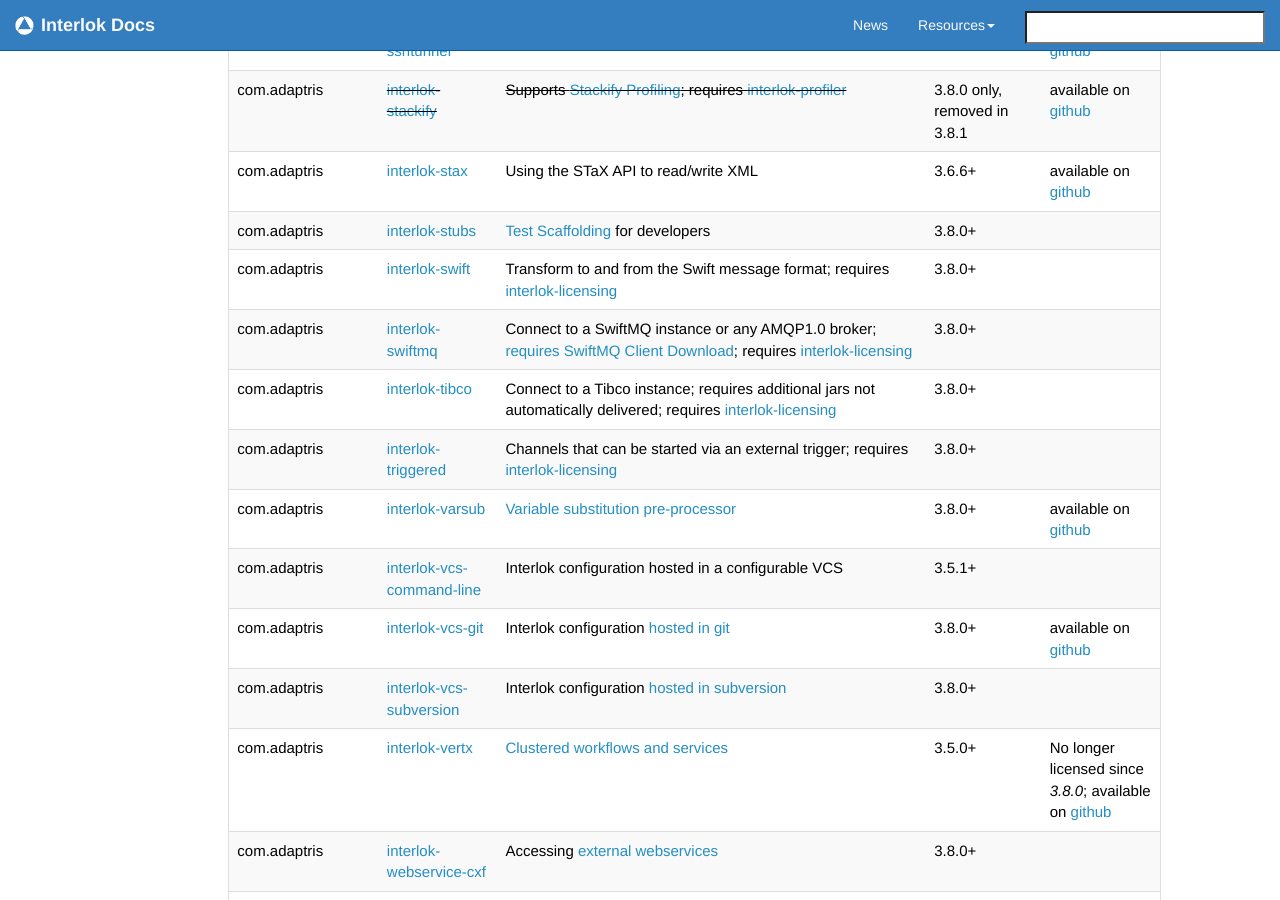
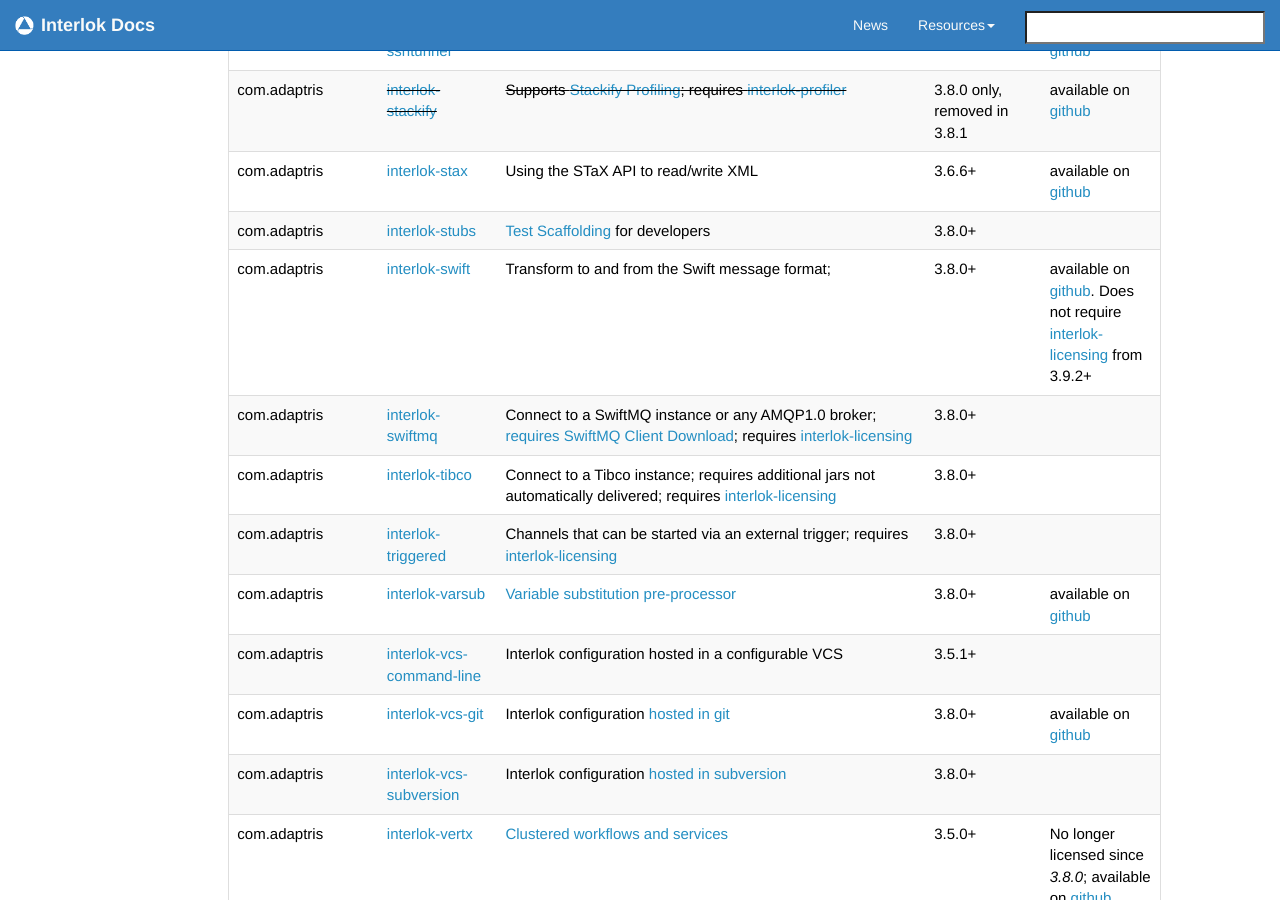
Before and after one commit to adaptris/interlok-docs-legacy, a Jekyll site: the page built from pages/adapter/adapter-optional-components.md, in a window 1280 px wide and 900 px high, scrolled down 5747 px. Built offline with Jekyll 4.4.1, drawn with Linux system fonts in a browser that asks for light colours; nearby versions of some CDN libraries; comment, search, counter and statistics services are not loaded.

Commit message:
Swift is now on github

```diff
--- a/pages/adapter/adapter-optional-components.md
+++ b/pages/adapter/adapter-optional-components.md
@@ -97,7 +97,7 @@
 |com.adaptris | ~~[interlok-stackify][]~~ | ~~Supports [Stackify Profiling](advanced-stackify-profiling.html); requires [interlok-profiler][]~~ |3.8.0 only, removed in 3.8.1|available on [github](https://github.com/adaptris/interlok-stackify)
 |com.adaptris | [interlok-stax][] | Using the STaX API to read/write XML | 3.6.6+ | available on [github](https://github.com/adaptris/interlok-stax)
 |com.adaptris | [interlok-stubs][] | [Test Scaffolding](developer-services.html#writing-tests) for developers |3.8.0+
-|com.adaptris | [interlok-swift][] | Transform to and from the Swift message format; requires [interlok-licensing][] | 3.8.0+
+|com.adaptris | [interlok-swift][] | Transform to and from the Swift message format; | 3.8.0+| available on [github](https://github.com/adaptris/interlok-swift). Does not require [interlok-licensing][] from 3.9.2+
 |com.adaptris | [interlok-swiftmq][] | Connect to a SwiftMQ instance or any AMQP1.0 broker; [requires SwiftMQ Client Download](http://swiftmq.com/downloads/index.html); requires [interlok-licensing][]| 3.8.0+
 |com.adaptris | [interlok-tibco][] | Connect to a Tibco instance; requires additional jars not automatically delivered; requires [interlok-licensing][]| 3.8.0+|
 |com.adaptris | [interlok-triggered][] | Channels that can be started via an external trigger; requires [interlok-licensing][] | 3.8.0+
```
